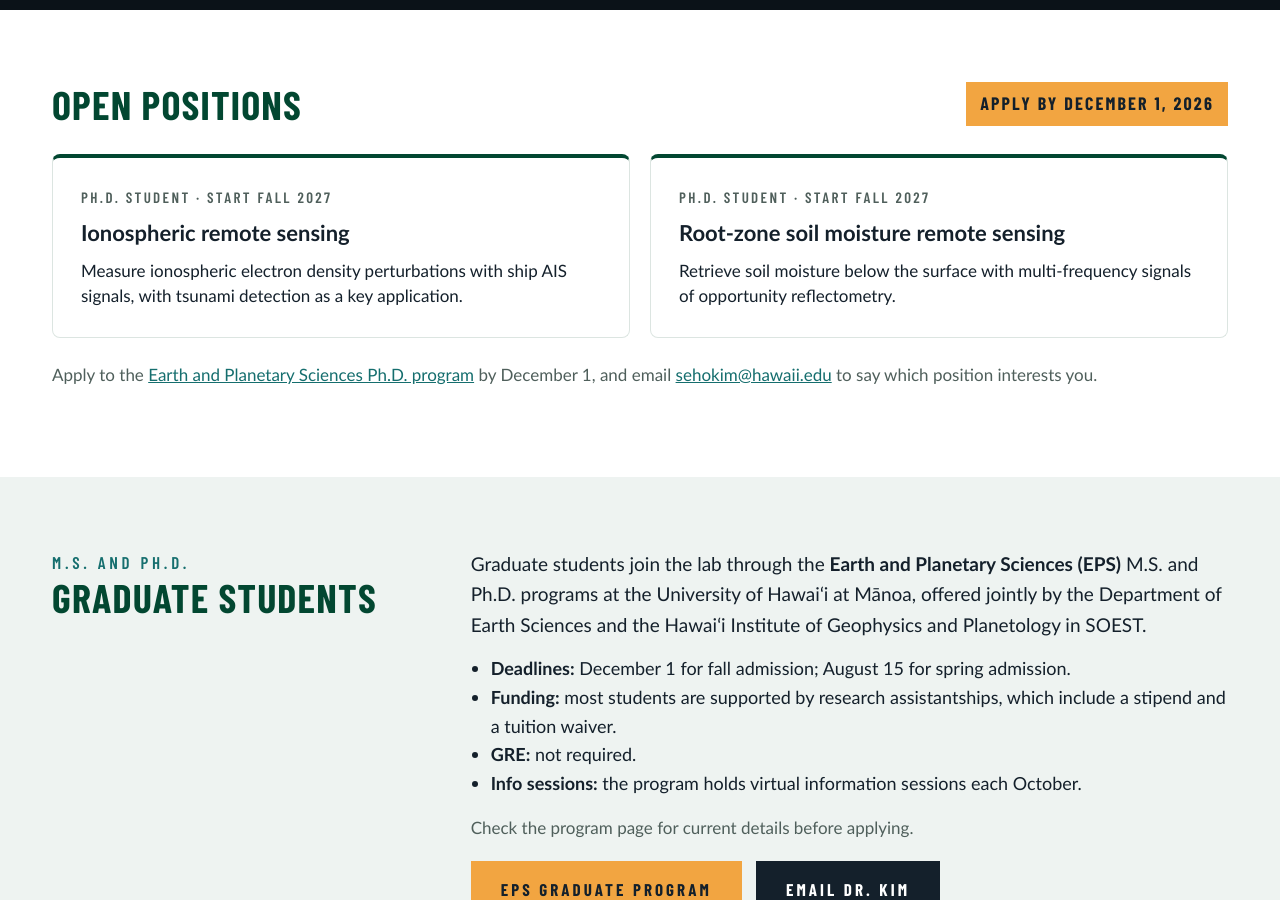
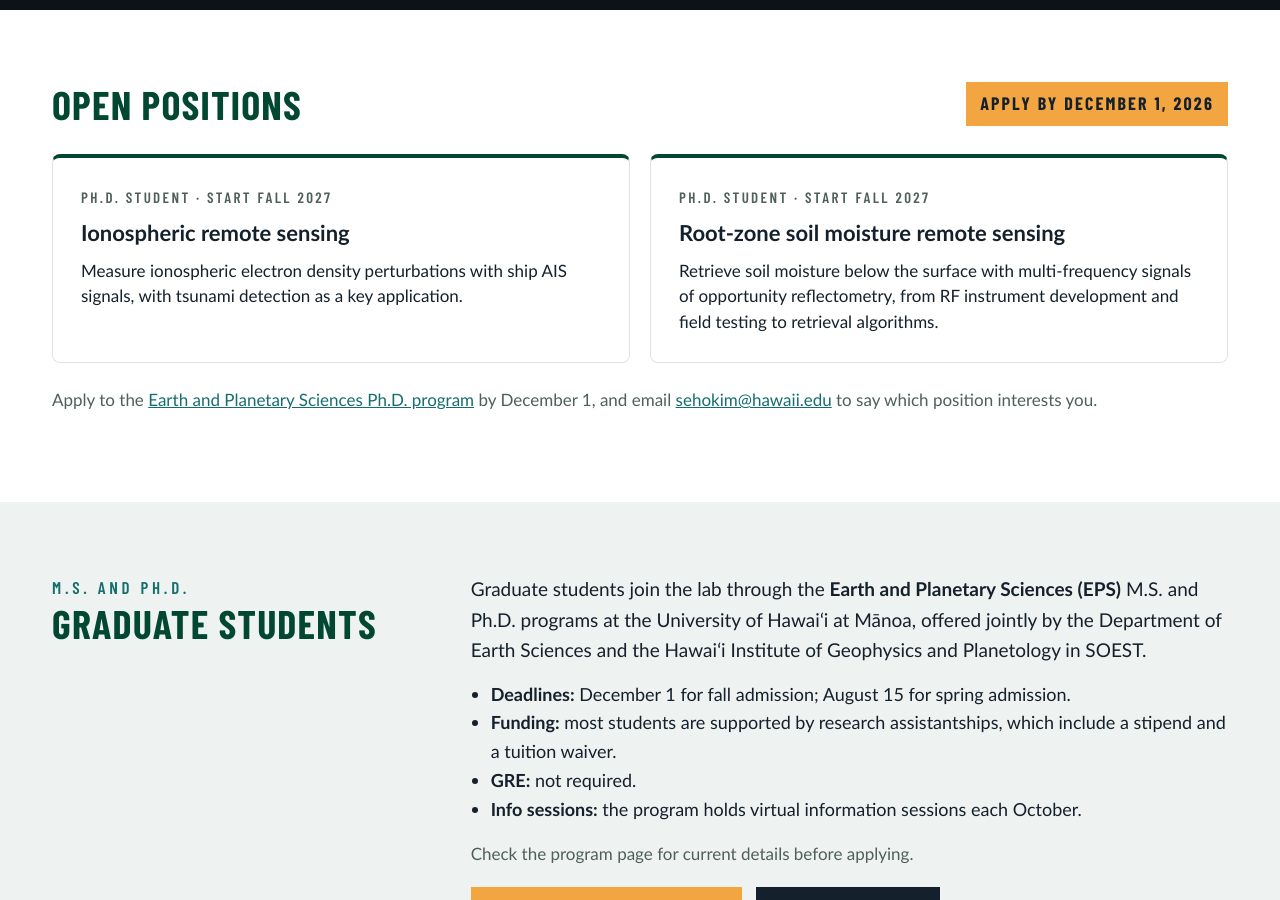
Before and after one commit to sehokim09/sehokim09.github.io, a Jekyll site: the page built from join.html, in a window 1280 px wide and 900 px high, scrolled down 435 px. Built offline with Jekyll 4.4.1, drawn with Linux system fonts in a browser that asks for light colours.

Commit message:
RZSM: add RF instrument development and field testing
Co-Authored-By: Claude Opus 5.5 <noreply@anthropic.com>
Claude-Session: https://claude.ai/code/session_01CT7uMHNpm9DEv42J4sv3fR

```diff
--- a/_includes/research-cards.html
+++ b/_includes/research-cards.html
@@ -7,7 +7,7 @@
   <a class="card card-link" href="{{ '/research/#rzsm' | relative_url }}">
     <svg width="44" height="44" viewBox="0 0 44 44" aria-hidden="true"><rect x="2" y="2" width="40" height="40" rx="8" fill="#FFEDC2"></rect><line x1="6" y1="20" x2="38" y2="20" stroke="#14202B" stroke-width="2"></line><line x1="6" y1="27" x2="38" y2="27" stroke="#14202B" stroke-width="1.5" stroke-dasharray="3 3"></line><line x1="6" y1="34" x2="38" y2="34" stroke="#14202B" stroke-width="1.5" stroke-dasharray="3 3"></line><path d="M10 8 L22 20 L34 8" fill="none" stroke="#14202B" stroke-width="2"></path></svg>
     <h3>Root-zone soil moisture</h3>
-    <p>Multi-frequency signals of opportunity reflectometry to see below the surface.</p>
+    <p>Multi-frequency signals of opportunity reflectometry to see below the surface, from RF instruments and field tests to retrievals.</p>
   </a>
   <a class="card card-link" href="{{ '/research/#radio-science' | relative_url }}">
     <svg width="44" height="44" viewBox="0 0 44 44" aria-hidden="true"><rect x="2" y="2" width="40" height="40" rx="8" fill="#FDDCD2"></rect><circle cx="22" cy="22" r="8" fill="none" stroke="#14202B" stroke-width="2"></circle><path d="M22 10 C30 14 30 30 22 34 M22 10 C14 14 14 30 22 34" fill="none" stroke="#14202B" stroke-width="1.5"></path><line x1="5" y1="9" x2="39" y2="37" stroke="#14202B" stroke-width="1.5" stroke-dasharray="3 3"></line></svg>
--- a/join.html
+++ b/join.html
@@ -20,7 +20,7 @@ permalink: /join/
       <a class="card card-link opening" href="{{ '/research/#rzsm' | relative_url }}">
         <span class="tag">Ph.D. student · Start Fall 2027</span>
         <h3>Root-zone soil moisture remote sensing</h3>
-        <p>Retrieve soil moisture below the surface with multi-frequency signals of opportunity reflectometry.</p>
+        <p>Retrieve soil moisture below the surface with multi-frequency signals of opportunity reflectometry, from RF instrument development and field testing to retrieval algorithms.</p>
       </a>
     </div>
     <p class="empty-note" style="margin-top: 24px">Apply to the <a href="{{ site.grad_program_url }}">Earth and Planetary Sciences Ph.D. program</a> by December 1, and email <a href="mailto:{{ site.email }}?subject=Ph.D.%20position%20(Fall%202027)">{{ site.email }}</a> to say which position interests you.</p>
--- a/research.html
+++ b/research.html
@@ -26,7 +26,7 @@ permalink: /research/
     </div>
     <div class="prose">
       <p>Root-zone soil moisture controls crop growth, drought and the carbon cycle, but it lies below the depth most satellite sensors can see. Signals of opportunity reflectometry (SoOp-R) reuses existing communication and navigation satellite transmissions across many frequencies. Lower frequencies penetrate deeper into soil and vegetation, so combining several of them makes it possible to retrieve soil moisture profiles and vegetation water content together.</p>
-      <p>Our work spans retrieval algorithms and sensitivity analysis, and constellation and mission design (the open-source SOCRATES simulator). Dr. Kim was also a member of the team for NASA's SNOOPI P-band CubeSat mission, led by Prof. James L. Garrison at Purdue University.</p>
+      <p>Our work spans RF instrument development and field testing, retrieval algorithms and sensitivity analysis, and constellation and mission design (the open-source SOCRATES simulator). Dr. Kim was also a member of the team for NASA's SNOOPI P-band CubeSat mission, led by Prof. James L. Garrison at Purdue University.</p>
       <p class="meta" style="margin-bottom: 6px"><strong>Selected papers</strong></p>
       <ul class="rule-list">
         {% for p in site.data.publications %}{% if p.doi == "10.1109/TGRS.2023.3284800" or p.doi == "10.1109/IGARSS52108.2023.10281817" %}{% include pub-item.html pub=p %}{% endif %}{% endfor %}
```
